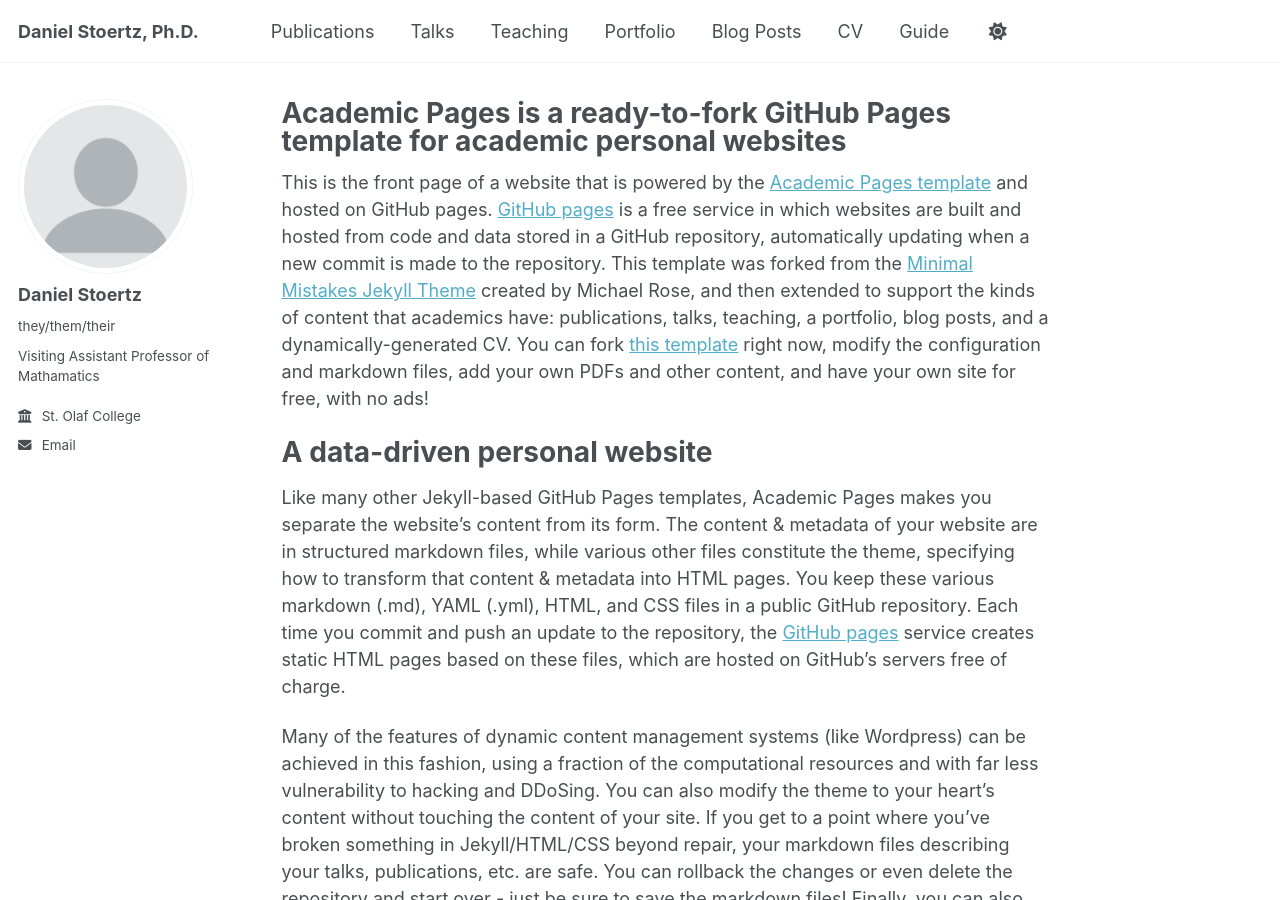
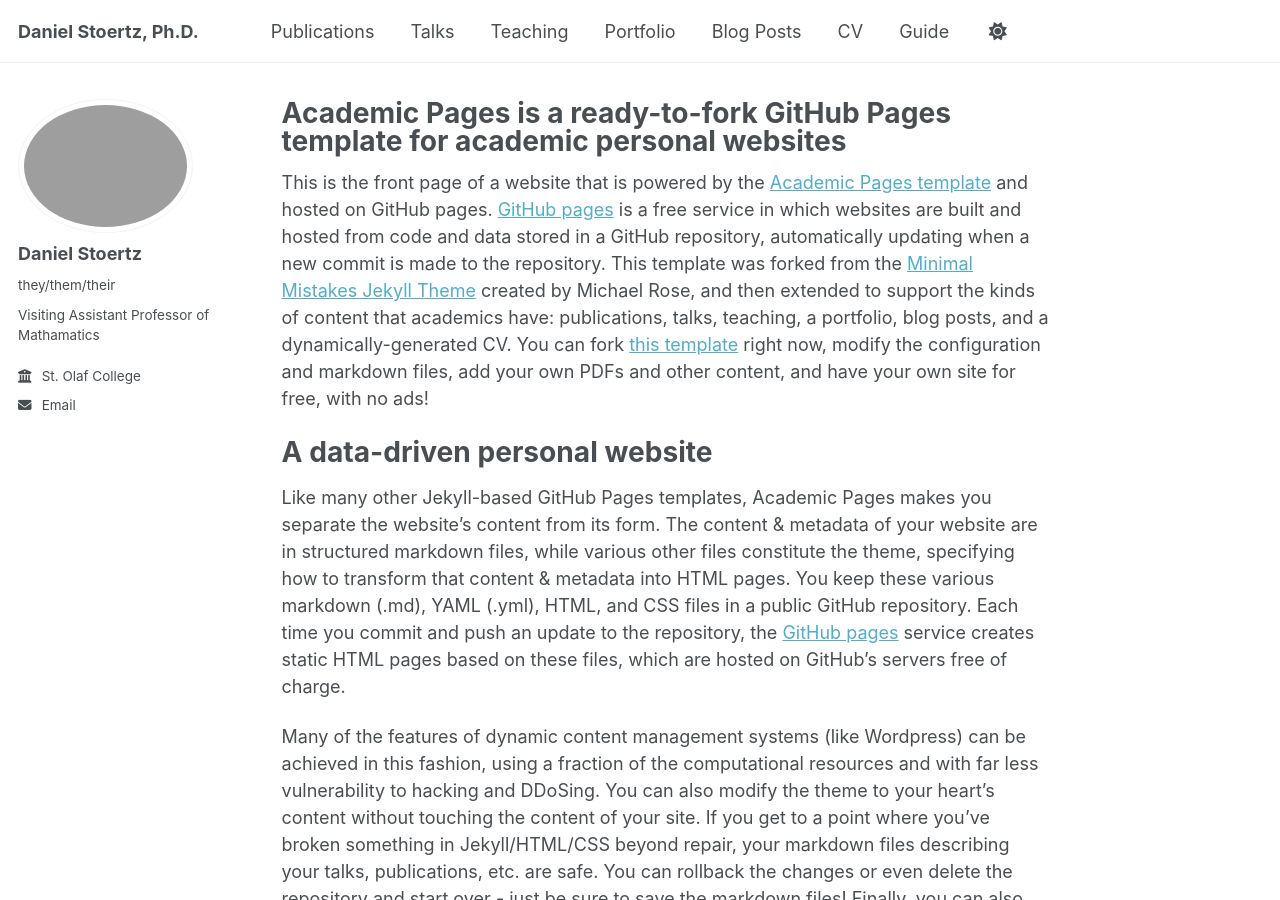
Before and after one commit to dstoertz/academic-page, a Jekyll site: the page built from _pages/about.md, in a window 1280 px wide and 900 px high. Built offline with Jekyll 4.4.1, drawn with Linux system fonts in a browser that asks for light colours.

Commit message:
Update _config.yml

```diff
--- a/_config.yml
+++ b/_config.yml
@@ -22,7 +22,7 @@ repository               : #"academicpages/academicpages.github.io"
 #               Additional customization can be done by editing /_includes/author-profile.html
 author:
   # Biographic information
-  avatar           : "profile.png"
+  avatar           : "Headshot.jpg"
   name             : "Daniel Stoertz"
   pronouns         : "they/them/their" # example: "she/her"
   bio              : "Visiting Assistant Professor of Mathamatics"
```
